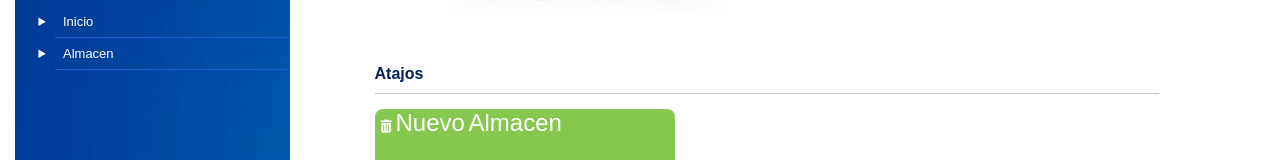
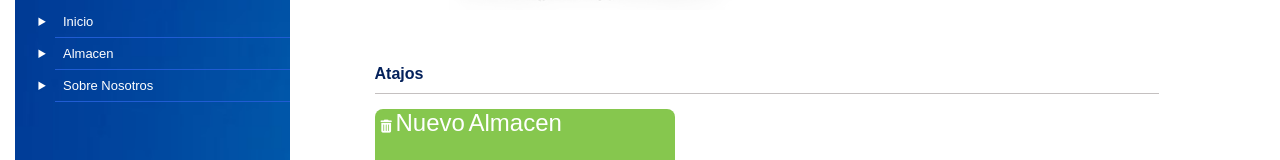
Before and after one commit to Laurys9/Projects-CAASD, a plain HTML site: page CAASD-INICIO/index.html in a window 1280 px wide. Shown: the part 222-382 px from the top of the page. Drawn offline with Linux system fonts and the light colour scheme.

Commit message:
Agregue una lista al menu

```diff
--- a/CAASD-INICIO/index.html
+++ b/CAASD-INICIO/index.html
@@ -16,6 +16,7 @@
             <ul class="menu">
                 <li>Inicio</li>
                 <li>Almacen</li>
+                <li>Sobre Nosotros</li>
             </ul>
 
         </nav>
```
